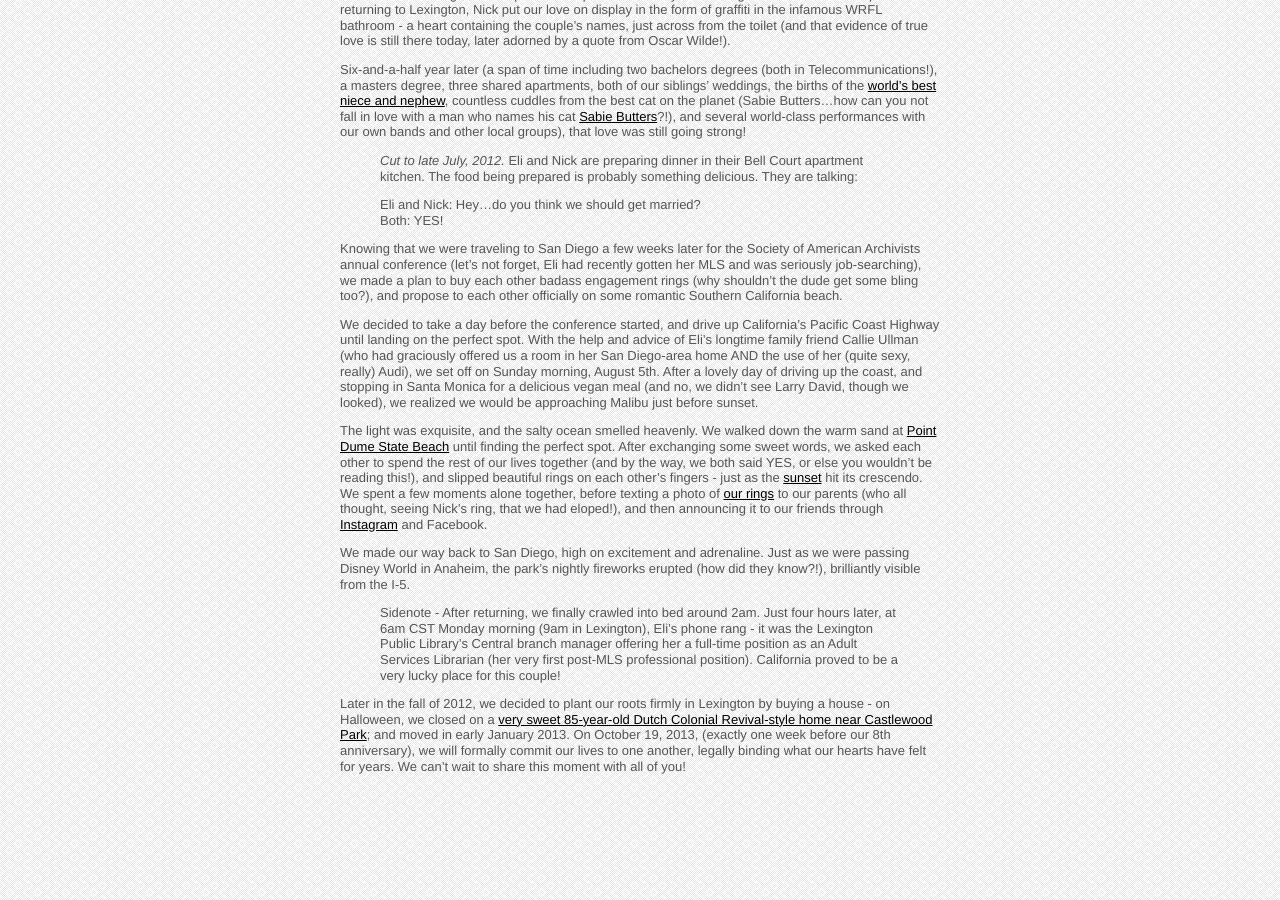
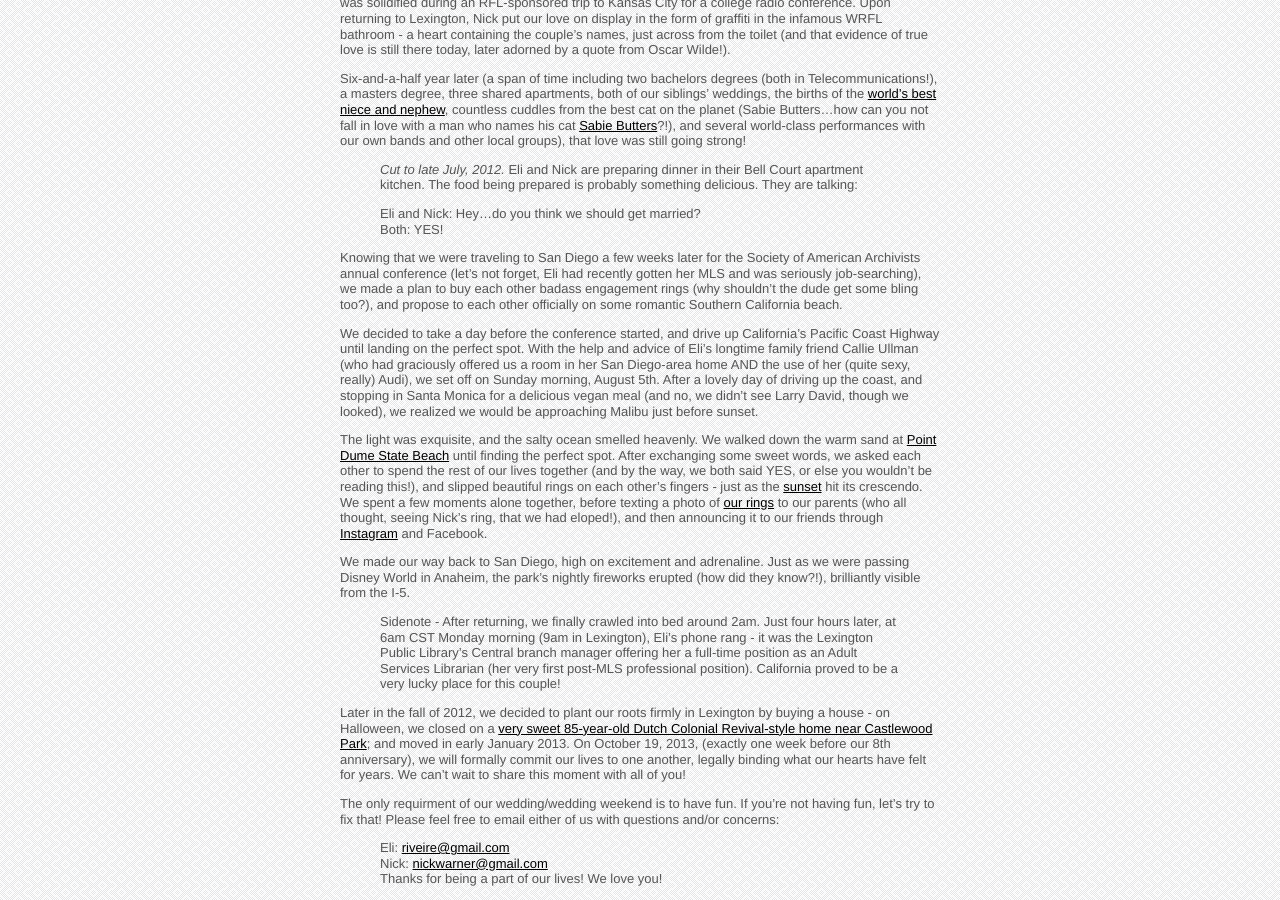
Before and after one commit to nikolaiwarner/eliandnick.com, a Jekyll site: the page built from index.md, in a window 1280 px wide and 900 px high, scrolled down 941 px. Built offline with Jekyll 4.4.1, drawn with Linux system fonts in a browser that asks for light colours; nearby versions of some CDN libraries; some of the changed text lies outside the part shown.

Commit message:
Update index.md

```diff
--- a/index.md
+++ b/index.md
@@ -3,9 +3,7 @@
 title: Eli Riveire and Nick Warner are gettin' hitched.
 ---
 <br>
-<center>
 # A MODERN LOVE STORY.
-</center>
 
 We met for the very first time in the spring of 2005 - during Eli’s sophomore year and Nick’s junior year at the University of Kentucky. Eli was walking into WRFL, UK’s college radio station where she and Nick were both individually involved, with her friend and fellow Telecom major, Bob Zuercher. Eli and Bob opened the back door, and found Nick flying wildly around the CD library on a Razor Scooter (yes, a Razor Scooter). He yelled out, “Hiiiii!!” as he passed by the door, and continued on his lap of the station.
 
@@ -33,3 +31,8 @@
 > post-MLS professional position). California proved to be a very lucky place for this couple!
 
 Later in the fall of 2012, we decided to plant our roots firmly in Lexington by buying a house - on Halloween, we closed on a [very sweet 85-year-old Dutch Colonial Revival-style home near Castlewood Park](http://instagram.com/p/QD_VSOrH9N/); and moved in early January 2013. On October 19, 2013, (exactly one week before our 8th anniversary), we will formally commit our lives to one another, legally binding what our hearts have felt for years. We can’t wait to share this moment with all of you!
+
+The only requirment of our wedding/wedding weekend is to have fun. If you're not having fun, let's try to fix that! Please feel free to email either of us with questions and/or concerns:
+> Eli: [riveire@gmail.com](mailto:riveire@gmail.com)
+> Nick: [nickwarner@gmail.com](mailto:nickwarner@gmail.com)
+Thanks for being a part of our lives! We love you!
```
